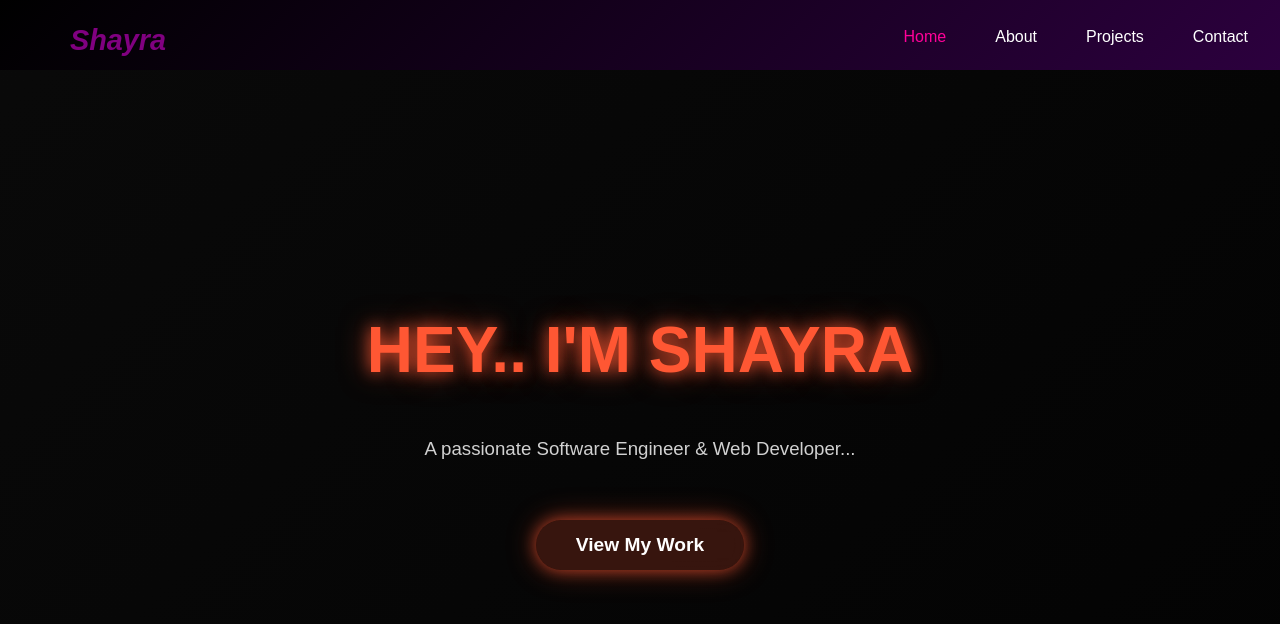
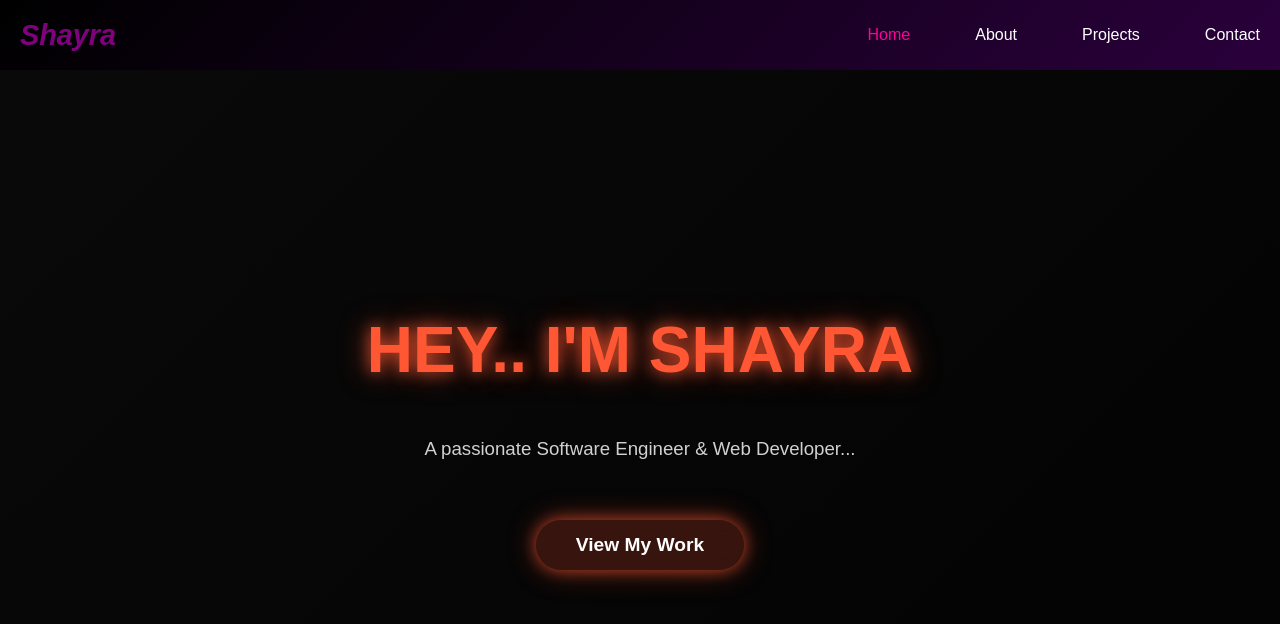
Before and after one commit to shayra09/my.portfolio.shayra, a React (Create React App) app: page / in a window 1280 px wide. Shown: the top 624 px of the page. Built offline with nearby package versions, Linux system fonts and the light colour scheme.

Commit message:
Update navbar.js

```diff
--- a/src/component/navbar.js
+++ b/src/component/navbar.js
@@ -1,11 +1,7 @@
 import React, { useState, useEffect } from "react";
 import { NavLink } from "react-router-dom";
 import styled from "styled-components";
-import { FiMenu, FiX } from "react-icons/fi";
-
-const GlobalStyle = styled.div`
-  overflow-x: hidden; /* Prevents horizontal scroll */
-`;
+import { FiMenu, FiX, FiUser } from "react-icons/fi"; // ✅ Imported user icon
 
 const Nav = styled.nav`
   background: ${({ isScrolled }) =>
@@ -13,17 +9,15 @@ const Nav = styled.nav`
   backdrop-filter: blur(10px);
   height: 70px;
   display: flex;
+  align-items: center;
   justify-content: space-between;
   padding: 0 20px;
   position: fixed;
   width: 100%;
-  max-width: 100%;
   top: 0;
-  z-index: 1000;
+  left: 0;
+  z-index: 1105;
   transition: all 0.3s ease-in-out;
-  box-sizing: border-box; /* Prevents navbar from exceeding width */
-
-  ${({ isScrolled }) => isScrolled && `box-shadow: 0 4px 10px rgba(0, 0, 0, 0.5);`}
 `;
 
 const Logo = styled.h1`
@@ -31,26 +25,36 @@ const Logo = styled.h1`
   font-size: 1.8rem;
   font-weight: bold;
   cursor: pointer;
-  margin-left:50px;
-  font-style:italic;
+  font-style: italic;
+  transition: transform 0.3s ease-in-out;
+
+  &:hover {
+    transform: scale(1.1);
+  }
 `;
 
 const NavLinks = styled.ul`
   list-style: none;
   display: flex;
-  gap: 25px;
+  gap: 15px;
+  z-index: 1106;
+
+
 
   @media (max-width: 768px) {
-    flex-direction: column;
     position: fixed;
     top: 0;
     right: ${({ open }) => (open ? "0" : "-100%")};
-    width: 100vw; /* Makes sure the menu is the full width of the screen */
+    width: 100vw;
     height: 100vh;
+
     background: rgba(10, 10, 30, 0.95);
     backdrop-filter: blur(10px);
-    padding: 80px 20px;
-    overflow-y: auto; /* Prevents overflow issues */
+    display: flex;
+    flex-direction: column;
+    justify-content: center;
+    align-items: center;
+    overflow-y: auto;
     transition: right 0.3s ease-in-out;
   }
 `;
@@ -59,9 +63,13 @@ const StyledNavLink = styled(NavLink)`
   color: #fff;
   text-decoration: none;
   font-size: 1rem;
-  padding: 12px;
+  padding: 10px;
   position: relative;
   transition: color 0.3s ease-in-out;
+  z-index: 1107;
+  display: flex;
+  align-items: center;
+  margin-right:30px;
 
   &.active {
     color: #ff0099;
@@ -69,43 +77,45 @@ const StyledNavLink = styled(NavLink)`
 
   &:hover {
     color: #ff0099;
+    transform: scale(1.1);
   }
 
-  &:hover::after {
-    content: "";
-    position: absolute;
-    left: 0;
-    bottom: -5px;
+  @media (max-width: 768px) {
+    font-size: 1.3rem;
+    padding: 10px;
     width: 100%;
-    height: 2px;
-    background: #ff0099;
-    transition: width 0.3s ease-in-out;
+    justify-content: center;
   }
 `;
-
+{/*}
+const ContactIcon = styled(FiUser)`
+  font-size: 1.4rem;
+ margin-right:500px;
+`;
+*/}
 const MenuIcon = styled.div`
   display: none;
   color: #fff;
   font-size: 2rem;
   cursor: pointer;
+  z-index: 1108;
 
   @media (max-width: 768px) {
     display: block;
   }
 `;
 
-const Overlay = styled.div `
-display: ${({ open }) => (open ? "block" : "none")};
+const Overlay = styled.div`
+  display: ${({ open }) => (open ? "block" : "none")};
   position: fixed;
   top: 0;
   left: 0;
   width: 100%;
   height: 100vh;
   background: rgba(0, 0, 0, 0.5);
-  z-index: 999;
+  z-index: 1104;
   transition: opacity 0.3s ease-in-out;
 `;
-
 
 const Navbar = () => {
   const [menuOpen, setMenuOpen] = useState(false);
@@ -119,25 +129,34 @@ const Navbar = () => {
     return () => window.removeEventListener("scroll", handleScroll);
   }, []);
 
+  useEffect(() => {
+    document.body.style.overflow = menuOpen ? "hidden" : "auto";
+  }, [menuOpen]);
+
   return (
-    <GlobalStyle>
+    <>
       <Nav isScrolled={isScrolled}>
-        <Logo>Shayra</Logo>
+        <Logo onClick={() => setMenuOpen(false)}>Shayra</Logo>
 
         <MenuIcon onClick={() => setMenuOpen(!menuOpen)}>
           {menuOpen ? <FiX /> : <FiMenu />}
         </MenuIcon>
 
         <NavLinks open={menuOpen}>
-          <StyledNavLink to="/" onClick={() => setMenuOpen(false)}>Home</StyledNavLink>
-          <StyledNavLink to="/about" onClick={() => setMenuOpen(false)}>About</StyledNavLink>
-          <StyledNavLink to="/projects" onClick={() => setMenuOpen(false)}>Projects</StyledNavLink>
-          <StyledNavLink to="/contact" onClick={() => setMenuOpen(false)}>Contact</StyledNavLink>
+          <StyledNavLink to="/" onClick={() => setTimeout(() => setMenuOpen(false), 300)}>Home</StyledNavLink>
+          <StyledNavLink to="/about" onClick={() => setTimeout(() => setMenuOpen(false), 300)}>About</StyledNavLink>
+          <StyledNavLink to="/projects" onClick={() => setTimeout(() => setMenuOpen(false), 300)}>Projects</StyledNavLink>
+
+          {/* Contact Menu Item with Icon */}
+          <StyledNavLink to="/contact" onClick={() => setTimeout(() => setMenuOpen(false), 300)}>
+            Contact {/*</ContactIcon*/}
+          </StyledNavLink>
         </NavLinks>
       </Nav>
 
-
-    </GlobalStyle>
+      {/* Clickable overlay to close menu */}
+      <Overlay open={menuOpen} onClick={() => setMenuOpen(false)} />
+    </>
   );
 };
 
```
